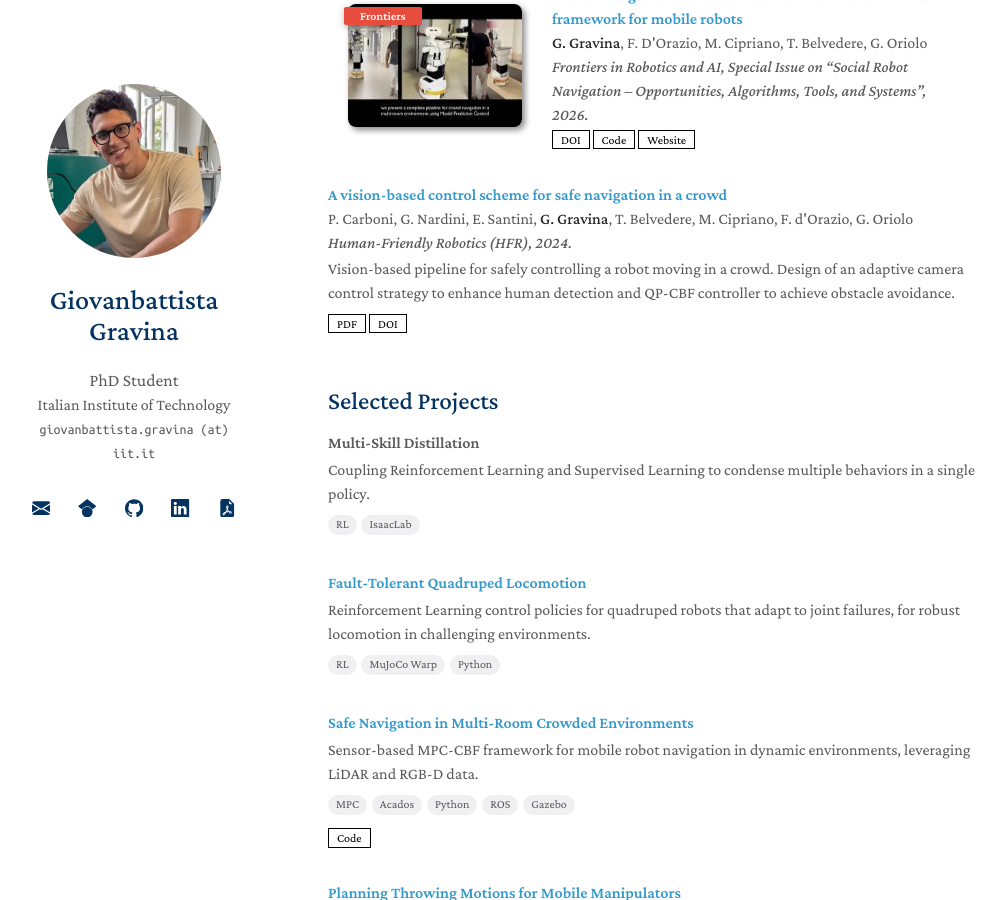
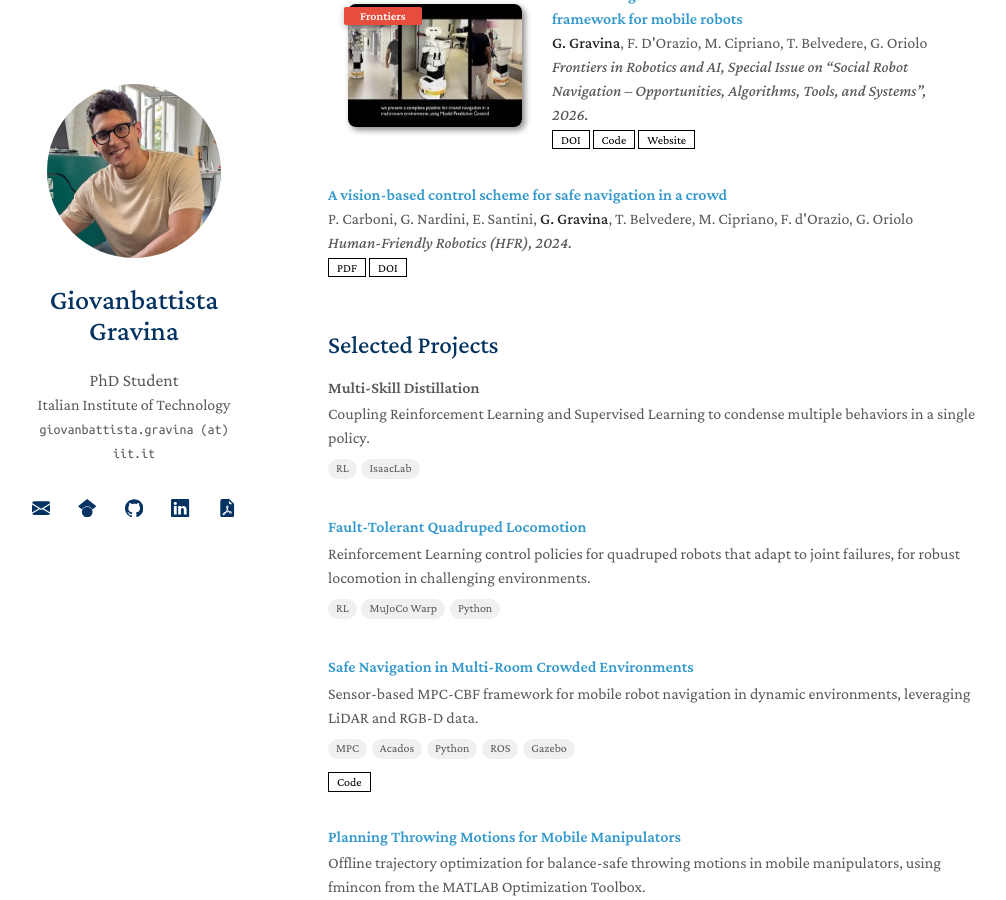
Before and after one commit to gianni0907/gianni0907.github.io, a Jekyll site: the page built from index.md, in a window 1280 px wide and 900 px high, scrolled down 861 px. Shown: the whole window, without its empty margins (142-1148 px from the left). Built offline with Jekyll 4.4.1, drawn with Linux system fonts in a browser that asks for light colours.

Commit message:
fix typo
rm publication description

```diff
--- a/_data/publications.yml
+++ b/_data/publications.yml
@@ -33,7 +33,6 @@ main:
     venue: Human-Friendly Robotics (HFR), 2024.
     pdf: https://hal.science/hal-04773953/document
     doi: https://doi.org/10.1007/978-3-031-81688-8_6
-    description: Vision-based pipeline for safely controlling a robot moving in a crowd. Design of an adaptive camera control strategy to enhance human detection and QP-CBF controller to achieve obstacle avoidance.
 
   # - title: Energy-based Residual for Collision Detection Using a Velocity Observer
   #   authors: <strong>G. Gravina</strong>, L. Nunziante, A. De Luca
```
